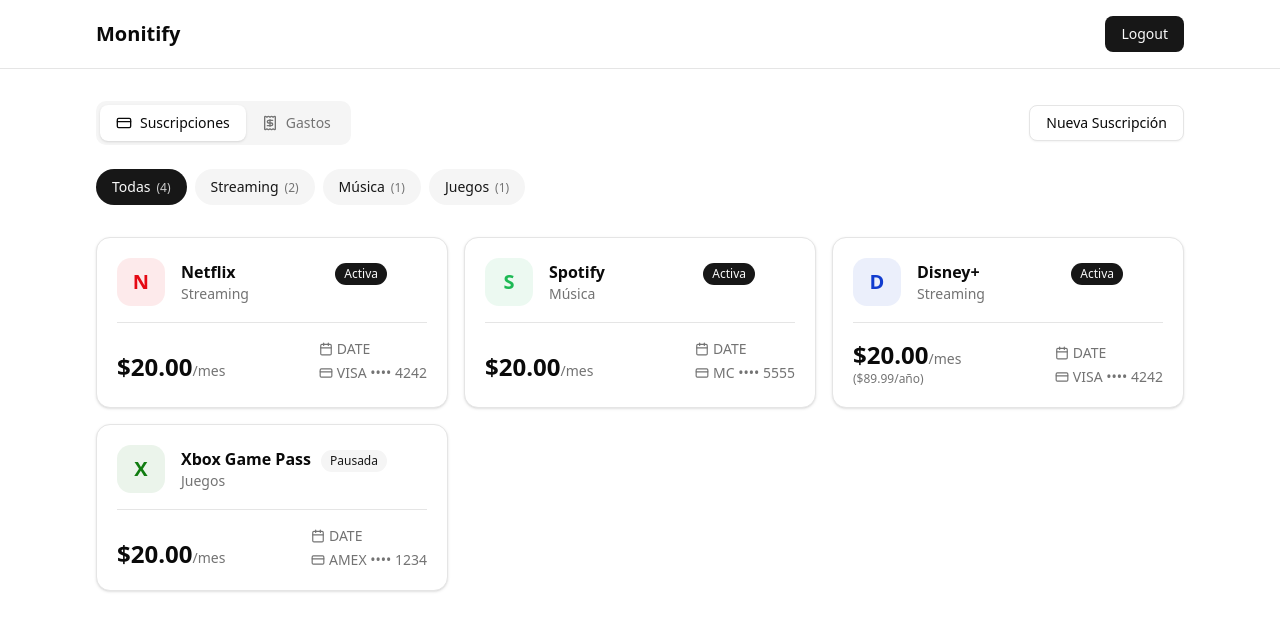
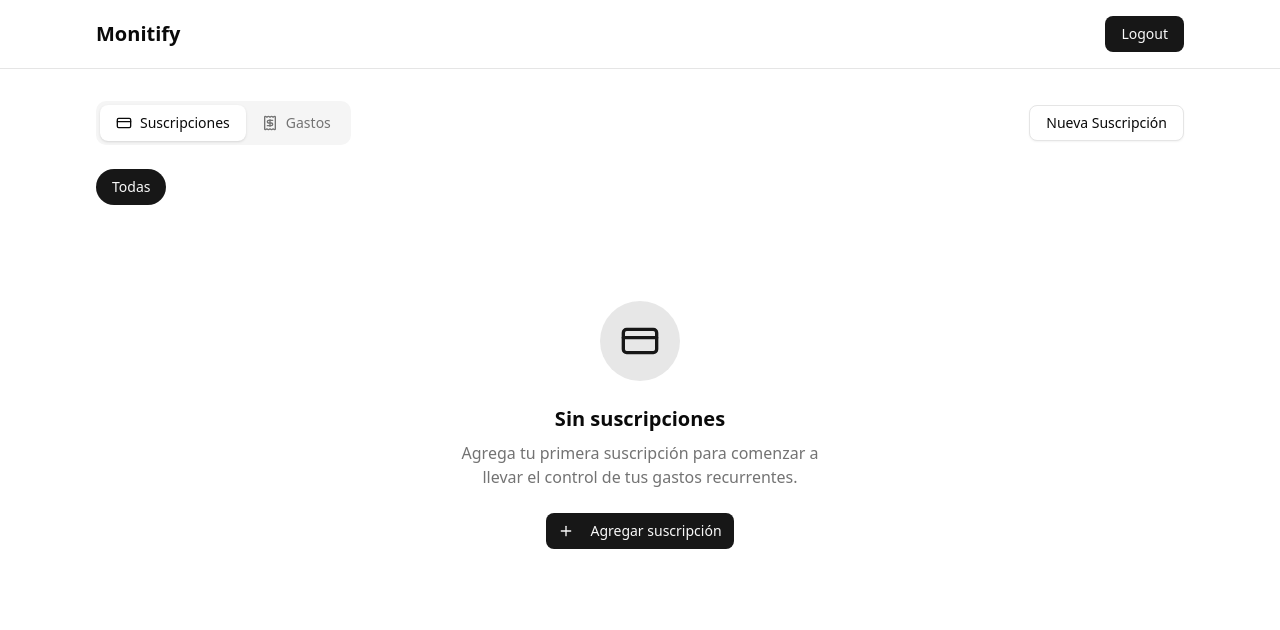
Before and after one commit to Alejandro1709/monitify, a React (Vite) app: page / in a window 1280 px wide. Shown: the top 630 px of the page. Built offline with nearby package versions, Linux system fonts and the light colour scheme.

Commit message:
Add: zustand persist and useSubscriptionsStore

```diff
--- a/src/pages/IndexPage.tsx
+++ b/src/pages/IndexPage.tsx
@@ -1,21 +1,33 @@
-import { useMemo, useState } from 'react'
+import { useMemo } from 'react'
 import ExpensesView from '@/components/expenses/expenses-view'
 import SubscriptionsView from '@/components/subscriptions/subscriptions-view'
 import ToolBar from '@/components/toolbar'
 import SubscriptionDialog from '@/components/subscriptions/subscription-dialog'
 import { useViewModeStore } from '@/stores/useViewModeStore'
-import defaultSubscriptions from '@/data/subscriptions'
 import { useSubscriptionDialogStore } from '@/stores/useSubscriptionDialogStore'
+import { useSubscriptionsStore } from '@/stores/useSubscriptionsStore'
 import type { Subscription, SubscriptionCategory } from '@/types/subscription'
 
 function IndexPage() {
   const viewMode = useViewModeStore((state) => state.viewMode)
 
-  const [subscriptions, setSubscriptions] =
-    useState<Subscription[]>(defaultSubscriptions)
+  const subscriptions = useSubscriptionsStore((state) => state.subscriptions)
+  const editingSubscription = useSubscriptionsStore(
+    (state) => state.editingSubscription,
+  )
+  const setEditingSubscription = useSubscriptionsStore(
+    (state) => state.setEditingSubscription,
+  )
 
-  const [editingSubscription, setEditingSubscription] =
-    useState<Subscription | null>(null)
+  const addSubscription = useSubscriptionsStore(
+    (state) => state.addSubscription,
+  )
+
+  const updateSubscription = useSubscriptionsStore(
+    (state) => state.updateSubscription,
+  )
+
+  const changeIsOpen = useSubscriptionDialogStore((state) => state.changeIsOpen)
 
   const subCategoryCounts = useMemo(() => {
     const counts: Record<SubscriptionCategory | 'all', number> = {
@@ -38,8 +50,6 @@
     return counts
   }, [subscriptions])
 
-  const changeIsOpen = useSubscriptionDialogStore((state) => state.changeIsOpen)
-
   const handleAddSubscription = () => {
     setEditingSubscription(null)
     changeIsOpen(true)
@@ -53,22 +63,16 @@
     data: Omit<Subscription, 'id' | 'createdAt'>,
   ) => {
     if (editingSubscription) {
-      // Edit subscription logic goes here...
-      setSubscriptions((prev) =>
-        prev.map((sub) =>
-          sub.id === editingSubscription.id ? { ...sub, ...data } : sub,
-        ),
-      )
+      updateSubscription(editingSubscription.id, data)
+      setEditingSubscription(null)
     } else {
-      // Add subscription logic goes here
-
       const newSubscription: Subscription = {
         ...data,
         id: crypto.randomUUID(),
         createdAt: new Date().toISOString(),
       }
 
-      setSubscriptions((prev) => [...prev, newSubscription])
+      addSubscription(newSubscription)
     }
   }
 
--- /dev/null
+++ b/src/stores/useSubscriptionsStore.ts
@@ -0,0 +1,37 @@
+import type { Subscription } from '@/types/subscription'
+import { create } from 'zustand'
+import { persist } from 'zustand/middleware'
+
+interface Store {
+  subscriptions: Subscription[]
+  editingSubscription: Subscription | null
+  addSubscription: (subscription: Subscription) => void
+  setEditingSubscription: (subscription: Subscription | null) => void
+  updateSubscription: (id: string, updates: Partial<Subscription>) => void
+}
+
+export const useSubscriptionsStore = create<Store>()(
+  persist(
+    (set) => ({
+      subscriptions: [],
+      editingSubscription: null,
+      addSubscription: (subscription: Subscription) =>
+        set((state) => ({
+          subscriptions: [...state.subscriptions, subscription],
+        })),
+      setEditingSubscription: (subscription) =>
+        set(() => ({ editingSubscription: subscription })),
+      updateSubscription: (id: string, updates: Partial<Subscription>) =>
+        set((state) => ({
+          subscriptions: state.subscriptions.map((sub) =>
+            sub.id === id ? { ...sub, ...updates } : sub,
+          ),
+        })),
+      // removeSub: (id) =>
+      //   set((state) => ({
+      //     subscriptions: state.subscriptions.filter((s) => s.id !== id),
+      //   })),
+    }),
+    { name: 'subscriptions' },
+  ),
+)
```
